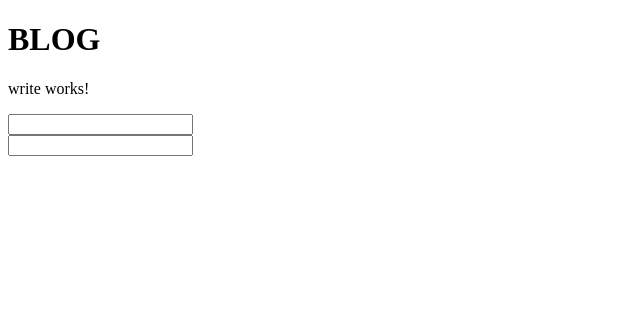
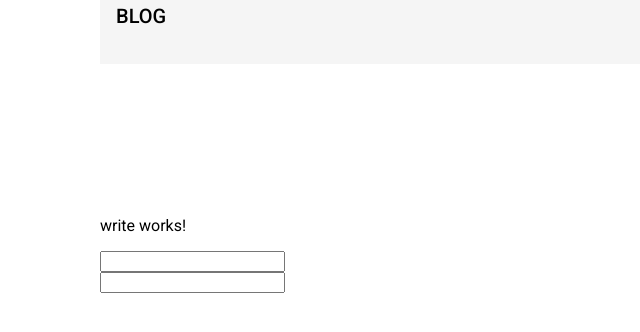
Before and after one commit to kanpeipei/angular-blog, an Angular app: page /write in a window 1280 px wide. Shown: the top 332 px of the page, without its empty margins (0-640 px from the left). Built offline with nearby package versions, Linux system fonts and the light colour scheme.

Commit message:
googoleMaterialを適用

```diff
--- a/angular.json
+++ b/angular.json
@@ -24,6 +24,7 @@
               "src/assets"
             ],
             "styles": [
+              "./node_modules/@angular/material/prebuilt-themes/indigo-pink.css",
               "src/styles.css"
             ],
             "scripts": []
@@ -89,6 +90,7 @@
               "src/assets"
             ],
             "styles": [
+              "./node_modules/@angular/material/prebuilt-themes/indigo-pink.css",
               "src/styles.css"
             ],
             "scripts": []
@@ -120,6 +122,7 @@
           }
         }
       }
-    }},
+    }
+  },
   "defaultProject": "angular-blog"
 }
--- a/package.json
+++ b/package.json
@@ -12,13 +12,16 @@
   "private": true,
   "dependencies": {
     "@angular/animations": "~8.2.14",
+    "@angular/cdk": "~8.2.3",
     "@angular/common": "~8.2.14",
     "@angular/compiler": "~8.2.14",
     "@angular/core": "~8.2.14",
     "@angular/forms": "~8.2.14",
+    "@angular/material": "^8.2.3",
     "@angular/platform-browser": "~8.2.14",
     "@angular/platform-browser-dynamic": "~8.2.14",
     "@angular/router": "~8.2.14",
+    "hammerjs": "^2.0.8",
     "rxjs": "~6.4.0",
     "tslib": "^1.10.0",
     "zone.js": "~0.9.1"
--- a/src/app/app.component.css
+++ b/src/app/app.component.css
@@ -0,0 +1,14 @@
+header{
+    display: block;
+    position: absolute;
+    width: 100%;
+    height: 200px;
+}
+mat-toolbar{
+    display: block;
+    position: fixed;
+    top: 0;
+}
+.container{
+    padding-top: 200px;
+}
--- a/src/app/app.component.html
+++ b/src/app/app.component.html
@@ -1,2 +1,9 @@
-<h1>BLOG</h1>
-<router-outlet></router-outlet>
+<mat-toolbar>
+    <a href=""><h1>BLOG</h1></a>
+</mat-toolbar>
+<!-- <header>
+    <h1>BLOG</h1>
+</header> -->
+<div class="container">
+    <router-outlet></router-outlet>
+</div>
--- a/src/app/components/list/list.component.css
+++ b/src/app/components/list/list.component.css
@@ -0,0 +1,8 @@
+mat-card{
+    display: inline;
+    float: left;
+    background-color:white;
+    box-shadow: 10px 5px 20px 0px;
+    margin: 10px;
+    padding: 100px;
+}
--- a/src/app/components/list/list.component.html
+++ b/src/app/components/list/list.component.html
@@ -1,10 +1,10 @@
 <div class="container">
 <h1>List</h1>
-    <ul class="">
-        <li *ngFor="let blog of blogs" class="">
+        <div *ngFor="let blog of blogs" class="">
             <a routerLink="detail/{{blog.id}}">
-                <span from="name">{{blog.title}}</span>
+                <mat-card appDropdown>
+                    <mat-card-title>{{blog.title}}</mat-card-title>
+                </mat-card>
             </a>
-        </li>
-    </ul>
+        </div>
 </div>
--- /dev/null
+++ b/src/app/directives/dropdown.directive.ts
@@ -0,0 +1,22 @@
+import { Directive, ElementRef, HostListener } from '@angular/core';
+
+@Directive({
+  selector: '[appDropdown]'
+})
+export class DropdownDirective {
+
+  constructor(private el: ElementRef) {
+  }
+
+  @HostListener('mouseenter') onMouserEnter(){
+    this.dropdown('0px 0px');
+  }
+
+  @HostListener('mouseleave') onMouserLeave(){
+    this.dropdown('10px 5px 20px 0px');
+  }
+
+  private dropdown(shadow: string){
+    this.el.nativeElement.style.boxShadow = shadow;
+  }
+}
--- a/src/index.html
+++ b/src/index.html
@@ -6,6 +6,9 @@
   <base href="/">
   <meta name="viewport" content="width=device-width, initial-scale=1">
   <link rel="icon" type="image/x-icon" href="favicon.ico">
+  <link href="https://fonts.googleapis.com/css?family=Lato&display=swap" rel="stylesheet">
+  <link href="https://fonts.googleapis.com/css?family=Roboto:300,400,500&display=swap" rel="stylesheet">
+  <link href="https://fonts.googleapis.com/icon?family=Material+Icons" rel="stylesheet">
 </head>
 <body>
   <app-root></app-root>
--- a/src/main.ts
+++ b/src/main.ts
@@ -1,3 +1,4 @@
+import 'hammerjs';
 import { enableProdMode } from '@angular/core';
 import { platformBrowserDynamic } from '@angular/platform-browser-dynamic';
 
--- a/src/styles.css
+++ b/src/styles.css
@@ -1 +1,12 @@
 /* You can add global styles to this file, and also import other style files */
+body{
+    padding: 0px 100px;
+    background-color: white;
+    font-family: Lato,sans-serif,游ゴシック体,YuGothic,游ゴシック Medium,Yu Gothic Medium;
+}
+html, body { height: 100%; }
+body { margin: 0; font-family: Roboto, "Helvetica Neue", sans-serif; }
+a{
+    text-decoration: none;
+    color: black;
+}
```
Also changed, not shown: src/app/app.module.ts (+13 -2 lines), 2 other files (tests, documents, lock files or other folders).
